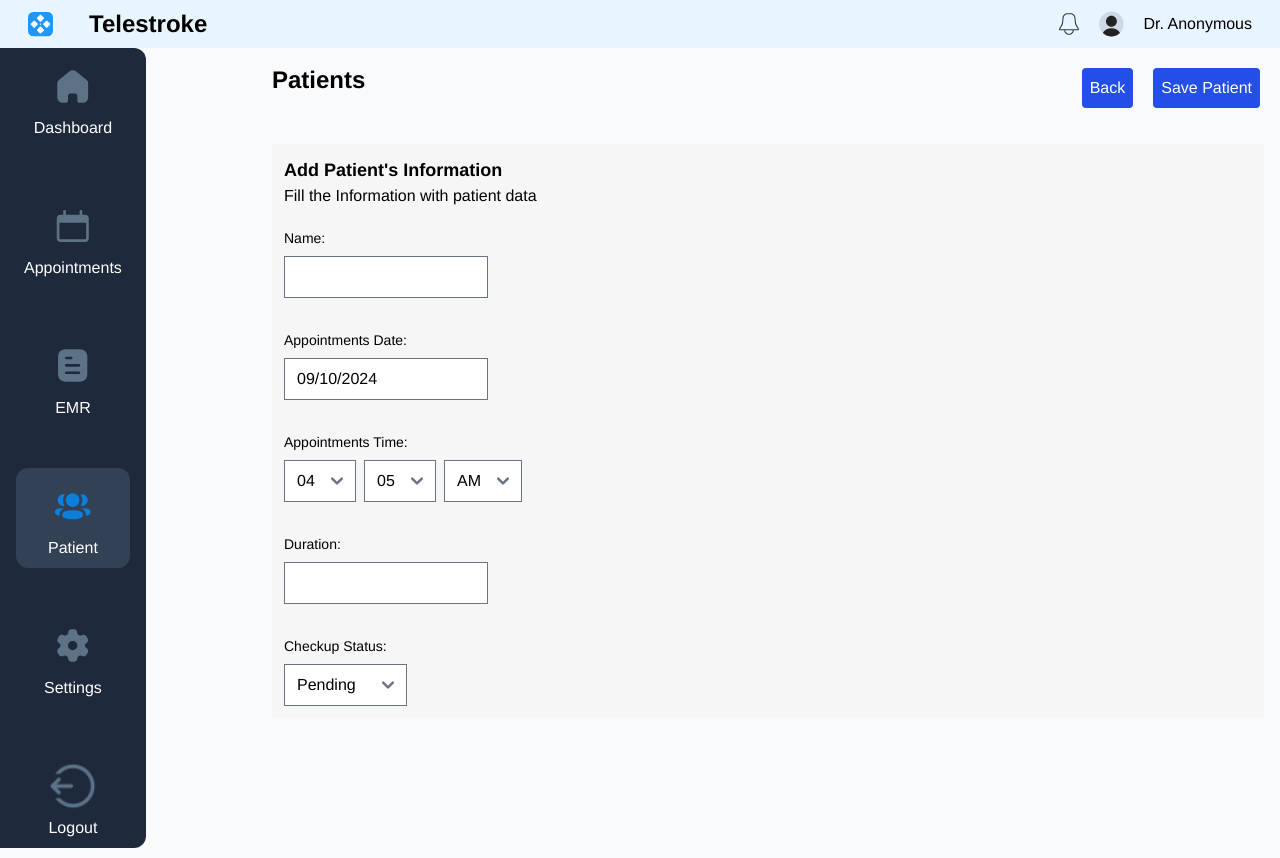
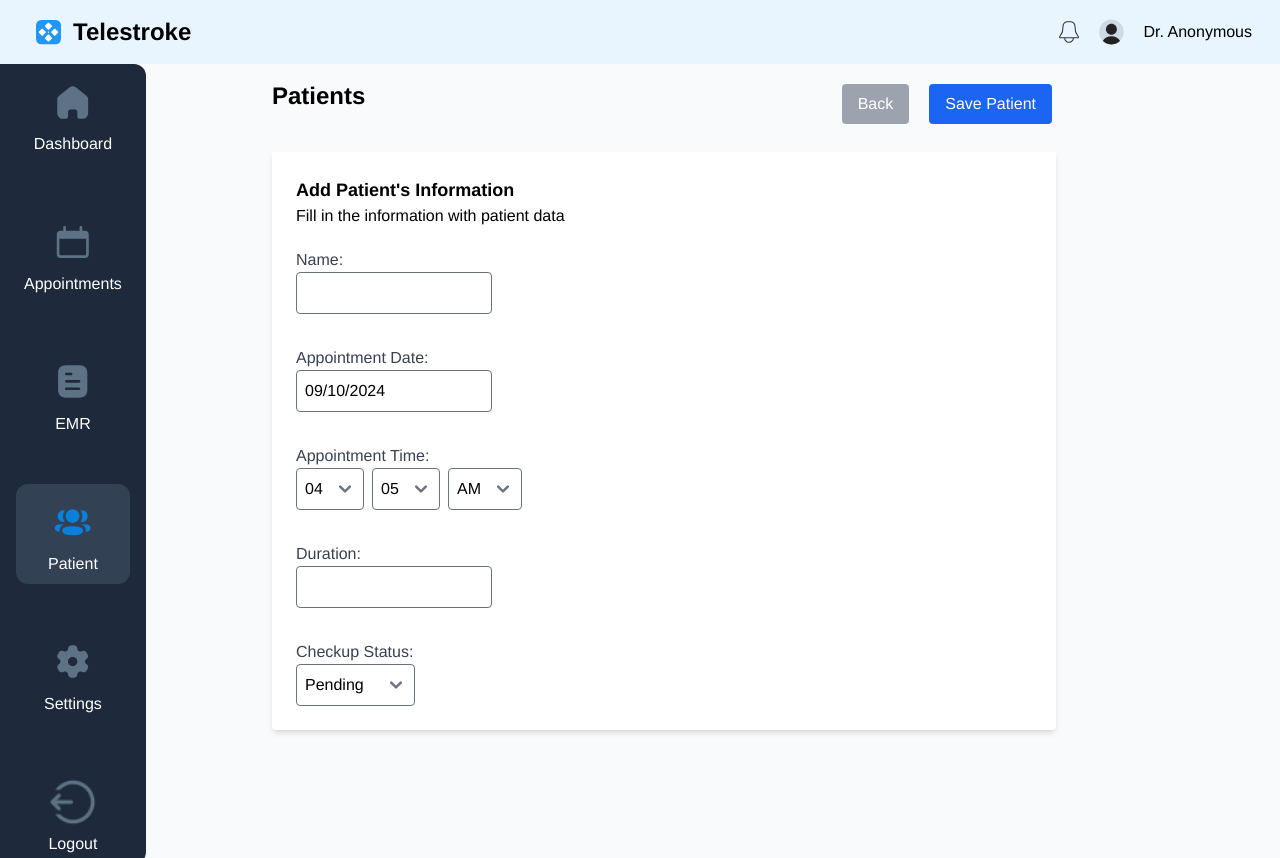
Before and after one commit to RMT-Technical-Projects-Data/TelestrokeFront, a React (Create React App) app: page /patient in a window 1280 px wide. Both pictures are taken after a click on the button "Add Patient". Built offline with nearby package versions, Linux system fonts and the light colour scheme.

Commit message:
Commit 3(UI Changes)

```diff
--- a/src/components/AppointmentForm.js
+++ b/src/components/AppointmentForm.js
@@ -95,7 +95,7 @@ const AppointmentForm = ({ saveAppointment, close, appointments_data }) => {
   };
 
   return (
-    <form onSubmit={handleSubmit} className="bg-white p-6 rounded shadow-md">
+    <form onSubmit={handleSubmit} className="bg-white p-6 rounded shadow-md mr-52 mt-8">
       <div className="mb-4">
         <label className="block text-gray-700">Patient Name</label>
         <input
@@ -156,7 +156,7 @@ const AppointmentForm = ({ saveAppointment, close, appointments_data }) => {
           ))}
         </select>
       </div>
-      <div className="flex justify-between">
+      <div className="flex justify">
         <button
           type="submit"
           className="bg-blue-600 text-white px-4 py-2 rounded hover:bg-blue-700"
--- a/src/components/AppointmentTable.js
+++ b/src/components/AppointmentTable.js
@@ -3,18 +3,19 @@ import { Link } from "react-router-dom";
 
 const AppointmentTable = ({ appointments_data, addAppointment }) => {
   return (
+
     <div className="w-full">
   <div className="flex justify-between items-center mb-6">
   <h1 className="text-2xl font-bold">Appointments</h1>
   <button
     onClick={addAppointment}
-    className="bg-blue-600 text-white px-4 py-2 rounded-md shadow-lg hover:bg-blue-700"
+    className="bg-blue-600 text-white px-4 py-2 rounded-md shadow-lg hover:bg-blue-700 mr-48"
   >
     Add Appointment
   </button>
 </div>
       <div style={{ overflowX: 'auto' }}>
-      <table style={{ minWidth: '1300px' }} className="bg-white border border-gray-200">
+      <table style={{ minWidth: '1275px' }} className="bg-white border border-gray-200">
         <thead>
           <tr className="bg-gray-200">
             <th className="px-4 py-2">ID</th>
--- a/src/components/NavBar.js
+++ b/src/components/NavBar.js
@@ -1,20 +1,27 @@
 import React from "react";
+import { Link } from "react-router-dom"; // Import Link for navigation
 import logo from "../assets/btn_Logo.svg";
 import notification from "../assets/btn_notification.svg";
 import profile from "../assets/btn_profile.svg";
 
 const NavBar = () => {
   return (
-    <div className="bg-[#E9F5FE]  w-screen h-[5%] p-2 px-7 flex flex-row justify-between ">
+    <div className="bg-[#E9F5FE] w-screen h-[5%] p-2 px-7 flex flex-row justify-between">
       <div className="flex items-center">
-        <img src={logo} width={25} alt="logo" className="inline" />
-        <p className="inline ml-9 text-2xl font-bold ">Telestroke </p>
+        {/* Wrap the logo and name in a Link component */}
+        <Link
+          to="/dashboard"
+          className="flex items-center p-2 hover:bg-transparent transition-transform duration-150 ease-in-out transform hover:scale-110" // Apply hover effect to the container
+        >
+          <img src={logo} width={25} alt="logo" className="inline" />
+          <p className="inline ml-3 text-2xl font-bold">Telestroke</p>
+        </Link>
       </div>
 
       <div className="flex items-center gap-5">
         <img src={notification} width={20} alt="notification" />
         <img src={profile} width={25} alt="profile" />
-        <p> Dr. Anonymous </p>
+        <p>Dr. Anonymous</p>
       </div>
     </div>
   );
--- a/src/components/PatientForm.js
+++ b/src/components/PatientForm.js
@@ -57,48 +57,67 @@ const PatientForm = ({ savePatient, close }) => {
 
   return (
     <>
-      <div className="flex flex-row justify-between mb-8">
-        <p className="text-2xl font-semibold">Patients</p>
-        <div className="flex flex-row gap-3">
-          <Button onClick={() => back()}>Back</Button>
-          <Button onClick={handleSavePatient}>Save Patient</Button>
+      <div className="flex flex-row justify-between mb-6">
+        <h1 className="text-2xl font-bold">Patients</h1>
+        <div className="flex flex-row gap-3 mr-52">
+          <button
+            onClick={() => back()}
+            className="bg-gray-400 text-white px-4 py-2 rounded hover:bg-gray-500"
+          >
+            Back
+          </button>
+          <button
+            onClick={handleSavePatient}
+            className="bg-blue-600 text-white px-4 py-2 rounded hover:bg-blue-700"
+          >
+            Save Patient
+          </button>
         </div>
       </div>
-      <div className="flex flex-col gap-5 p-3 bg-[#F6F6F6]">
+      <div className="flex flex-col gap-5 p-6 bg-white rounded shadow-md mr-52">
         <div>
           <p className="font-bold text-lg">Add Patient's Information</p>
-          <p>Fill the Information with patient data</p>
+          <p>Fill in the information with patient data</p>
         </div>
-        <div className="flex flex-row">
         <form className="flex flex-col gap-8" onSubmit={handleSavePatient}>
         <div>
-              <p className="mb-2 text-sm">Name:</p>
+  <label className="block text-gray-700">Name:</label>
   <input
     type="text"
-                className="border"
+    className="w-half p-2 border rounded"
     onChange={(event) => {
-                  setPatientData({ ...patientData, Name: event.target.value });
+      // Use a regular expression to allow only letters and spaces
+      const value = event.target.value.replace(/[^a-zA-Z\s]/g, '');
+      setPatientData({ ...patientData, Name: value });
     }}
+    onKeyPress={(event) => {
+      // Prevent numbers and special characters from being typed
+      if (!/^[a-zA-Z\s]*$/.test(event.key)) {
+        event.preventDefault();
+      }
+    }}
+    required
   />
 </div>
+
           <div>
-              <p className="mb-2 text-sm">Appointments Date:</p>
-              {/* Date picker component for selecting date */}
+            <label className="block text-gray-700">Appointment Date:</label>
             <DatePicker
               selected={patientData.Appointments_Date}
               onChange={(date) => setPatientData({ ...patientData, Appointments_Date: date })}
               dateFormat="dd/MM/yyyy"
-                className="border"
+              className="w-full p-2 border rounded"
+              required
             />
           </div>
           <div>
-              <p className="mb-2 text-sm">Appointments Time:</p>
+            <label className="block text-gray-700">Appointment Time:</label>
             <div className="flex flex-row gap-2">
               {/* Hour Selector */}
               <select
                 value={patientData.Appointments_Hours}
                 onChange={(e) => setPatientData({ ...patientData, Appointments_Hours: e.target.value })}
-                  className="border"
+                className="border rounded p-2"
               >
                 {hourOptions}
               </select>
@@ -106,7 +125,7 @@ const PatientForm = ({ savePatient, close }) => {
               <select
                 value={patientData.Appointments_Minutes}
                 onChange={(e) => setPatientData({ ...patientData, Appointments_Minutes: e.target.value })}
-                  className="border"
+                className="border rounded p-2"
               >
                 {minuteOptions}
               </select>
@@ -114,7 +133,7 @@ const PatientForm = ({ savePatient, close }) => {
               <select
                 value={patientData.Appointments_AMPM}
                 onChange={(e) => setPatientData({ ...patientData, Appointments_AMPM: e.target.value })}
-                  className="border"
+                className="border rounded p-2"
               >
                 <option value="AM">AM</option>
                 <option value="PM">PM</option>
@@ -122,20 +141,33 @@ const PatientForm = ({ savePatient, close }) => {
             </div>
           </div>
           <div>
-              <p className="mb-2 text-sm">Duration:</p>
+            <label className="block text-gray-700">Duration:</label>
             <input
-                type="text"
-                className="border"
+  type="number"
+  className="w-half p-2 border rounded"
   onChange={(event) => {
+    // Ensure that only integers are set in the state
+    const value = parseInt(event.target.value, 10);
+    if (!isNaN(value)) {
       setPatientData({
         ...patientData,
-                    Duration: event.target.value,
+        Duration: value,
       });
+    } else {
+      setPatientData({
+        ...patientData,
+        Duration: "", // Optionally reset if the input is invalid
+      });
+    }
   }}
+  required
+  min="0" // Prevent negative numbers
+  step="1" // Only allow whole numbers
 />
+
           </div>
           <div>
-              <p className="mb-2 text-sm">Checkup Status:</p>
+            <label className="block text-gray-700">Checkup Status:</label>
             <select
               onChange={(event) => {
                 setPatientData({
@@ -143,6 +175,7 @@ const PatientForm = ({ savePatient, close }) => {
                   Checkup_Status: event.target.value,
                 });
               }}
+              className="w-half p-2 border rounded"
             >
               <option value="Pending">Pending</option>
               <option value="Complete">Complete</option>
@@ -150,9 +183,9 @@ const PatientForm = ({ savePatient, close }) => {
           </div>
         </form>
       </div>
-      </div>
     </>
 );
+
 };
 
 export default PatientForm;
--- a/src/components/PatientTable.js
+++ b/src/components/PatientTable.js
@@ -5,7 +5,7 @@ import Button from "./Button";
 const PatientTable = ({ patients_data, addPatient }) => {
   return (
     <>
-      <div className="flex flex-row justify-between mb-8">
+      <div className="flex flex-row justify-between mb-2 mr-48">
         <p className="text-2xl font-semibold">Patients</p>
         <Button onClick={addPatient}>Add Patient</Button>
       </div>
@@ -21,7 +21,7 @@ const PatientTable = ({ patients_data, addPatient }) => {
 
 
       <div style={{ overflowX: 'auto' }}>
-        <table style={{ minWidth: '1300px' }} className="bg-white border border-gray-200">
+        <table style={{ minWidth: '1270px' }} className="bg-white border border-gray-200">
           <thead>
             <tr className="bg-gray-100 text-left">
               <th className="py-2 px-4 border-b font-bold">ID</th>
--- a/src/components/Sidebar.js
+++ b/src/components/Sidebar.js
@@ -9,7 +9,7 @@ import patient from "../assets/btn_patients.svg";
 import patient_selected from "../assets/btn_patients_selected.svg";
 import settings from "../assets/btn_settings.svg";
 import settings_selected from "../assets/btn_settings_selected.svg";
-import LogoutIcon from "../assets/btn_Logout.png"; // Import Logout image
+import LogoutIcon from "../assets/btn_Logout.png";
 // Import useAuth0 hook for logout
 import { useAuth0 } from "@auth0/auth0-react";
 import { Link } from "react-router-dom";
@@ -85,7 +85,7 @@ const Sidebar = ({ page }) => {
         </div>
       </Link>
 
-      <Link to="/settings">
+      <Link to="/dashboard">
         <div
           className={
             page === "SETTINGS"
```
Also changed, not shown: src/pages/Appointmets.js (+0 -67 lines). Lines whose indentation alone changed are shown as unchanged.
